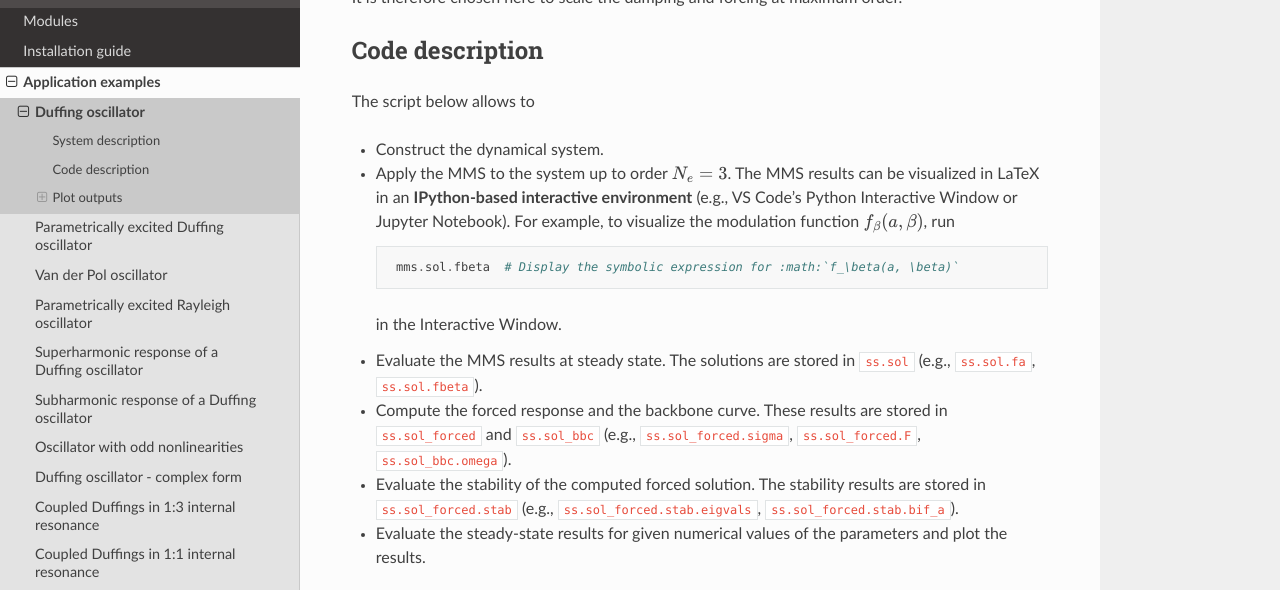
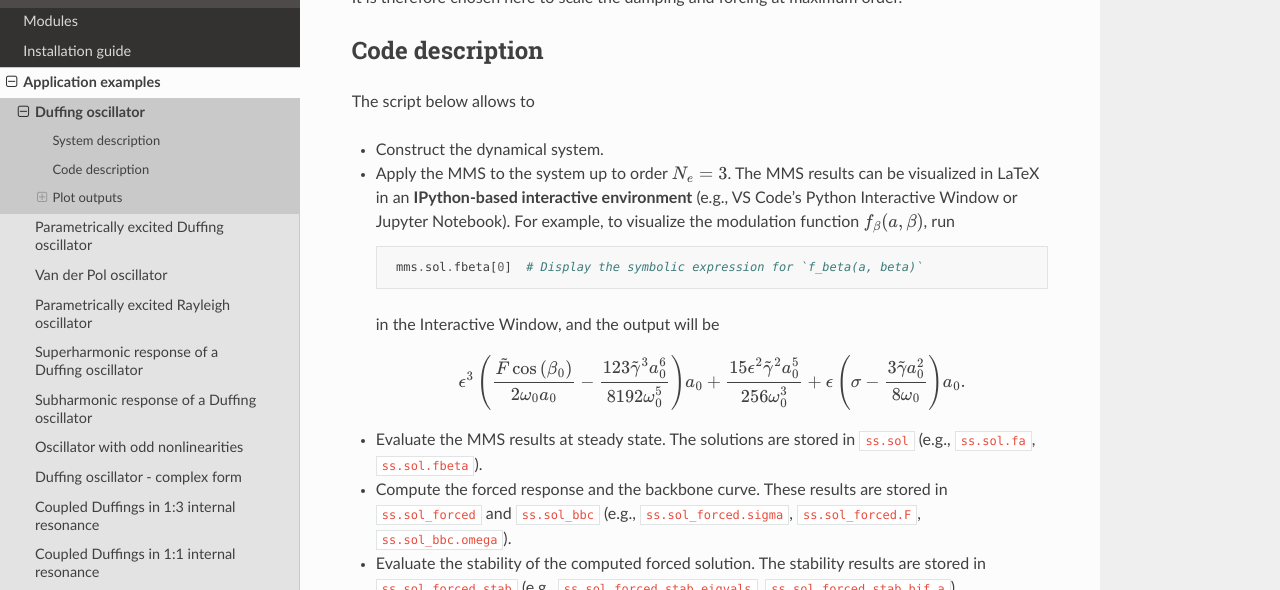
Before and after one commit to VinceECN/OSCILATE, a Sphinx documentation site: the page built from docs/source/examples/Duffing_direct.rst, in a window 1280 px wide and 900 px high, scrolled down 1292 px, cut to the strip 0-590 px from the top of the window. Built offline with Sphinx 7.4.7 and the Read the Docs theme 3.1.0, drawn with Linux system fonts in a browser that asks for light colours; cross-references to code outside the pages are shown as plain code.

Commit message:
clarify code output on Duffing example

```diff
--- a/docs/source/examples/Duffing_direct.rst
+++ b/docs/source/examples/Duffing_direct.rst
@@ -58,9 +58,12 @@ The script below allows to
 
   .. prompt:: python
 
-     mms.sol.fbeta  # Display the symbolic expression for :math:`f_\beta(a, \beta)`
+     mms.sol.fbeta[0]  # Display the symbolic expression for `f_beta(a, beta)`
 
-  in the Interactive Window.
+  in the Interactive Window, and the output will be
+
+  .. math::
+     \epsilon^{3} \left(\frac{\tilde{F} \cos{\left(\beta_{0} \right)}}{2 \omega_{0} a_{0}} - \frac{123 \tilde{\gamma}^{3} a_{0}^{6}}{8192 \omega_{0}^{5}}\right) a_{0} + \frac{15 \epsilon^{2} \tilde{\gamma}^{2} a_{0}^{5}}{256 \omega_{0}^{3}} + \epsilon \left(\sigma - \frac{3 \tilde{\gamma} a_{0}^{2}}{8 \omega_{0}}\right) a_{0}.
 
 - Evaluate the MMS results at steady state. The solutions are stored in ``ss.sol`` (e.g., ``ss.sol.fa``, ``ss.sol.fbeta``).
 - Compute the forced response and the backbone curve. These results are stored in ``ss.sol_forced`` and ``ss.sol_bbc`` (e.g., ``ss.sol_forced.sigma``, ``ss.sol_forced.F``, ``ss.sol_bbc.omega``).
```
